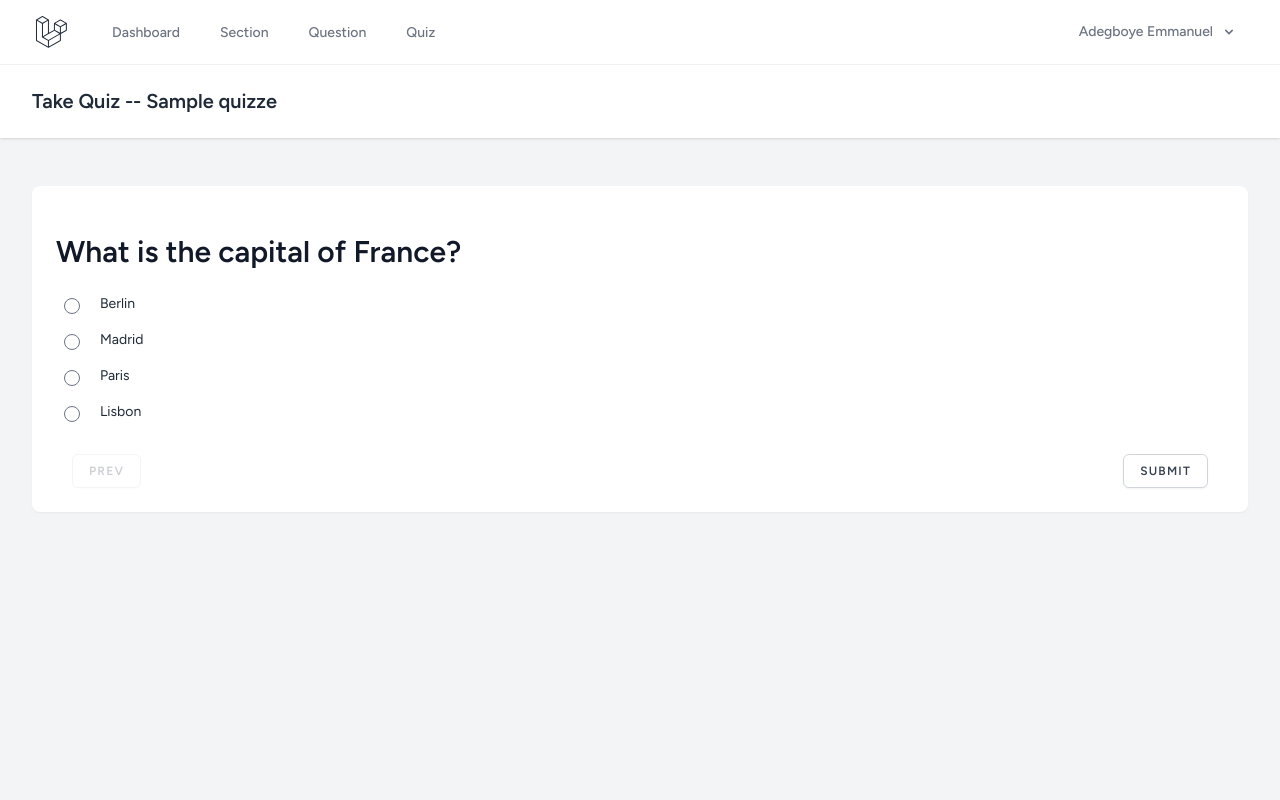
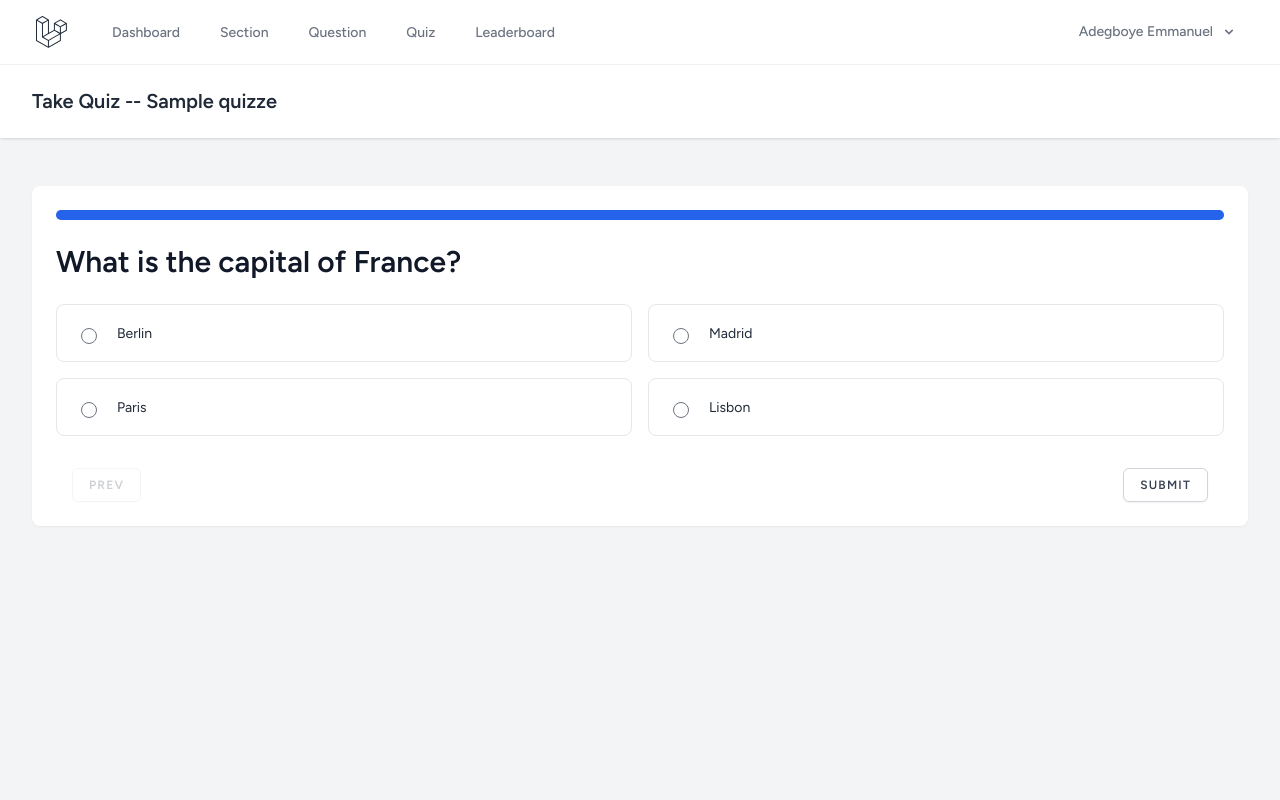
Before and after one commit to Detola12/Quiz_Inertia, a Laravel app: page /test/take/1 in a window 1280 px wide. Run offline with Laravel 12, Linux system fonts and the light colour scheme; a user stored in the database is signed in; data comes from the database, SQL or seed files in the repository; tables that the repository leaves empty hold one stand-in row (values such as "Sample post"); style sheets or scripts are compiled from the project's sources; parts of the project's set-up code (start-up, migrations or seed data) failed here and were passed over; some libraries are stand-ins or nearby versions.

Commit message:
feat: Add leaderboard, refactor QuizController, and improve UI
This commit introduces a new leaderboard feature, refactors the QuizController for better maintainability, and improves the user interface of the quiz-taking page.

- Added a leaderboard to display the top users by score.
- Refactored the QuizController to improve readability and code quality.
- Improved the quiz-taking UI with a progress bar and a more modern design.

```diff
--- a/app/Http/Controllers/QuizController.php
+++ b/app/Http/Controllers/QuizController.php
@@ -49,42 +49,14 @@ class QuizController extends Controller
     public function store(Request $request)
     {
         Gate::authorize('create', Quiz::class);
-        $validated = Validator::make($request->all(),[
-            'quiz' => 'required|string|unique:quizzes,name',
-            'question' => 'required|array'
-        ]);
-        $validated->after(function ($validated) use ($request){
-            if (count($request->question) < 10){
-                $validated->errors()->add('question_count','Questions must be at least 10');
-            }
+        $this->validateQuiz($request);
+
+        DB::transaction(function () use ($request) {
+            $quiz = $this->createQuiz($request);
+            $this->syncQuestions($quiz, $request->question);
         });
-        $validated->validate();
 
-        DB::beginTransaction();
-        try {
-            $quiz = Quiz::create([
-                'name' => $request->quiz,
-                'description' => $request->description,
-                'question_count' => count($request->question)
-                ]);
-
-            foreach ($request->question as $item) {
-                QuizQuestion::create([
-                    'quiz_id' => $quiz->id,
-                    'question_id' => $item
-                ]);
-            }
-            DB::commit();
-
-            return redirect()->route('quiz.index');
-        }
-        catch (\Exception $exception){
-            DB::rollBack();
-            Log::error('Something went wrong: ' . $exception);
-            return Inertia::render('Quiz/Admin/Create', [
-                'errors' => $exception
-            ]);
-        }
+        return redirect()->route('quiz.index');
     }
 
     public function edit(Request $request, Quiz $quiz)
@@ -109,28 +81,15 @@ class QuizController extends Controller
 
     public function update(Request $request, Quiz $quiz)
     {
-        Gate::authorize('edit', [Auth::user(),Quiz::class]);
-        $request->validate([
-            'quiz' => 'required|string',
-            'question' => 'required|array',
-            'removed' => 'nullable|array'
-        ]);
+        Gate::authorize('edit', [Auth::user(), Quiz::class]);
+        $this->validateQuiz($request, $quiz);
 
-        DB::beginTransaction();
-        try {
-            $quiz->question()->sync($request->question);
-            $quiz->question_count = count($request->question);
-            $quiz->save();
-            DB::commit();
-            return redirect()->route('quiz.index');
-        }
-        catch (\Exception $exception){
-            DB::rollBack();
-            Log::error('Something went wrong: ' . $exception);
-            return Inertia::render('Quiz/Admin/Edit', [
-                'errors' => $exception
-            ]);
-        }
+        DB::transaction(function () use ($request, $quiz) {
+            $this->updateQuiz($quiz, $request);
+            $this->syncQuestions($quiz, $request->question);
+        });
+
+        return redirect()->route('quiz.index');
     }
 
     public function delete(Quiz $quiz)
@@ -175,9 +134,43 @@ class QuizController extends Controller
 
     public function showResult()
     {
-//        dd(UserResult::with('quiz')->where('user_id', Auth::id())->get());
         return Inertia::render('Quiz/User/Result', [
             'user_result' => UserResult::with('quiz')->where('user_id', Auth::id())->get()
         ]);
     }
+
+    private function validateQuiz(Request $request, Quiz $quiz = null)
+    {
+        $rules = [
+            'quiz' => 'required|string|unique:quizzes,name' . ($quiz ? ',' . $quiz->id : ''),
+            'question' => 'required|array|min:10',
+        ];
+
+        $validator = Validator::make($request->all(), $rules);
+
+        $validator->validate();
+    }
+
+    private function createQuiz(Request $request): Quiz
+    {
+        return Quiz::create([
+            'name' => $request->quiz,
+            'description' => $request->description,
+            'question_count' => count($request->question),
+        ]);
+    }
+
+    private function updateQuiz(Quiz $quiz, Request $request): void
+    {
+        $quiz->update([
+            'name' => $request->quiz,
+            'description' => $request->description,
+            'question_count' => count($request->question),
+        ]);
+    }
+
+    private function syncQuestions(Quiz $quiz, array $questions): void
+    {
+        $quiz->question()->sync($questions);
+    }
 }
--- a/resources/js/Layouts/AuthenticatedLayout.vue
+++ b/resources/js/Layouts/AuthenticatedLayout.vue
@@ -59,6 +59,12 @@ const showingNavigationDropdown = ref(false);
                                     :active="route().current('quiz.index')"
                                 >
                                     Quiz
+                                </NavLink>
+                                <NavLink
+                                    :href="route('leaderboard.index')"
+                                    :active="route().current('leaderboard.index')"
+                                >
+                                    Leaderboard
                                 </NavLink>
                             </div>
                         </div>
--- /dev/null
+++ b/resources/js/Pages/Leaderboard/Index.vue
@@ -0,0 +1,55 @@
+<script setup>
+import AuthenticatedLayout from '@/Layouts/AuthenticatedLayout.vue';
+import { Head } from '@inertiajs/vue3';
+
+defineProps({
+    leaderboard: Array,
+});
+</script>
+
+<template>
+    <Head title="Leaderboard" />
+
+    <AuthenticatedLayout>
+        <template #header>
+            <h2 class="font-semibold text-xl text-gray-800 leading-tight">Leaderboard</h2>
+        </template>
+
+        <div class="py-12">
+            <div class="max-w-7xl mx-auto sm:px-6 lg:px-8">
+                <div class="bg-white overflow-hidden shadow-sm sm:rounded-lg">
+                    <div class="p-6 bg-white border-b border-gray-200">
+                        <table class="min-w-full divide-y divide-gray-200">
+                            <thead class="bg-gray-50">
+                                <tr>
+                                    <th scope="col" class="px-6 py-3 text-left text-xs font-medium text-gray-500 uppercase tracking-wider">
+                                        Rank
+                                    </th>
+                                    <th scope="col" class="px-6 py-3 text-left text-xs font-medium text-gray-500 uppercase tracking-wider">
+                                        User
+                                    </th>
+                                    <th scope="col" class="px-6 py-3 text-left text-xs font-medium text-gray-500 uppercase tracking-wider">
+                                        Score
+                                    </th>
+                                </tr>
+                            </thead>
+                            <tbody class="bg-white divide-y divide-gray-200">
+                                <tr v-for="(entry, index) in leaderboard" :key="entry.user_id">
+                                    <td class="px-6 py-4 whitespace-nowrap">
+                                        <div class="text-sm text-gray-900">{{ index + 1 }}</div>
+                                    </td>
+                                    <td class="px-6 py-4 whitespace-nowrap">
+                                        <div class="text-sm text-gray-900">{{ entry.user.name }}</div>
+                                    </td>
+                                    <td class="px-6 py-4 whitespace-nowrap">
+                                        <div class="text-sm text-gray-900">{{ entry.total_score }}</div>
+                                    </td>
+                                </tr>
+                            </tbody>
+                        </table>
+                    </div>
+                </div>
+            </div>
+        </div>
+    </AuthenticatedLayout>
+</template>
--- a/resources/js/Pages/Quiz/Take.vue
+++ b/resources/js/Pages/Quiz/Take.vue
@@ -5,55 +5,38 @@
         </template>
 
         <BodyCard class="container mx-auto">
-<!--            To Be Worked On Later           -->
-<!--            <div class="questions_tab p-4 bg-white">
-                <div class="grid justify-items-center content-center grid-cols-4 gap-4">
-                    <div v-for="question in questions.length" class="question_pop">{{ question }}</div>
-                </div>
+            <div class="w-full bg-gray-200 rounded-full h-2.5 mb-4">
+                <div class="bg-blue-600 h-2.5 rounded-full" :style="{ width: progress + '%' }"></div>
             </div>
-            <div class="flex items-center me-6  justify-between">
-                <h5 class="font-italic text-sm">Question {{ questionIndex + 1 }}</h5>
-&lt;!&ndash;                <p class="text-xs">Timer: {{ timeLeft }}</p>&ndash;&gt;
-            </div>-->
+
             <div class="my-6">
                 <h4 class="text-3xl font-semibold">{{ currentQuestion.text }}</h4>
             </div>
-            <div class="flex flex-col gap-y-4 mt-4">
-                <div class="flex">
-                    <label for="hs-radio-vertical-group-1" class="text-sm text-gray-800 ms-2">
-                        <input type="radio" v-model="form.answer[questionIndex]" :value="[currentQuestion.id,'a']" name="hs-radio-vertical-group" class="shrink-0 mt-0.5 border-gray-500 rounded-full text-gray-700
-                        focus:ring-gray-600 disabled:opacity-50 disabled:pointer-events-none" id="hs-radio-vertical-group-1">
-                        <span class="ms-5">{{ currentQuestion.answer_a }}</span>
-                    </label>
-                </div>
 
-                <div class="flex">
-                    <label for="hs-radio-vertical-group-2" class="text-sm text-gray-800 ms-2">
-                        <input type="radio" v-model="form.answer[questionIndex]" :value="[currentQuestion.id,'b']" name="hs-radio-vertical-group" class="shrink-0 mt-0.5 border-gray-500 rounded-full text-gray-700
-                        focus:ring-gray-600 disabled:opacity-50 disabled:pointer-events-none" id="hs-radio-vertical-group-2">
-                        <span class="ms-5">{{ currentQuestion.answer_b }}</span>
-                    </label>
-                </div>
-
-                <div class="flex">
-                    <label for="hs-radio-vertical-group-3" class="text-sm text-gray-800 ms-2">
-                        <input type="radio" v-model="form.answer[questionIndex]" :value="[currentQuestion.id,'c']" name="hs-radio-vertical-group" class="shrink-0 mt-0.5 border-gray-500 rounded-full text-gray-700
-                        focus:ring-gray-600 disabled:opacity-50 disabled:pointer-events-none" id="hs-radio-vertical-group-3">
-                        <span class="ms-5">{{ currentQuestion.answer_c }}</span>
-                    </label>
-                </div>
-                <div class="flex">
-                    <label for="hs-radio-vertical-group-4" class="text-sm text-gray-800 ms-2">
-                        <input type="radio" v-model="form.answer[questionIndex]" :value="[currentQuestion.id,'d']" name="hs-radio-vertical-group" class="shrink-0 mt-0.5 border-gray-500 rounded-full text-gray-700
-                        focus:ring-gray-600 disabled:opacity-50 disabled:pointer-events-none" id="hs-radio-vertical-group-4">
-                        <span class="ms-5">{{ currentQuestion.answer_d }}</span>
+            <div class="grid grid-cols-1 md:grid-cols-2 gap-4 mt-4">
+                <div
+                    v-for="option in ['a', 'b', 'c', 'd']"
+                    :key="option"
+                    @click="selectAnswer(option)"
+                    :class="['p-4 border rounded-lg cursor-pointer transition-colors', { 'bg-blue-200': form.answer[questionIndex] && form.answer[questionIndex][1] === option }]"
+                >
+                    <label :for="'option-' + option" class="text-sm text-gray-800 ms-2">
+                        <input
+                            type="radio"
+                            :id="'option-' + option"
+                            v-model="form.answer[questionIndex]"
+                            :value="[currentQuestion.id, option]"
+                            name="hs-radio-vertical-group"
+                            class="shrink-0 mt-0.5 border-gray-500 rounded-full text-gray-700 focus:ring-gray-600 disabled:opacity-50 disabled:pointer-events-none"
+                        >
+                        <span class="ms-5">{{ currentQuestion['answer_' + option] }}</span>
                     </label>
                 </div>
             </div>
 
             <div class="flex justify-between mt-8 mx-4">
                 <SecondaryButton :disabled="questionIndex < 1" @click="previousQuestion">Prev</SecondaryButton>
-                <div class="">
+                <div>
                     <SecondaryButton v-if="questionIndex + 1 < count" @click="nextQuestion">Next</SecondaryButton>
                     <SecondaryButton v-else @click="submit">Submit</SecondaryButton>
                 </div>
@@ -99,6 +82,14 @@ let currentQuestion = computed(() => {
     return props.questions[questionIndex.value]
 })
 
+const progress = computed(() => {
+    return ((questionIndex.value + 1) / props.count) * 100
+})
+
+const selectAnswer = (option) => {
+    form.answer[questionIndex.value] = [currentQuestion.value.id, option]
+}
+
 let nextQuestion = () => {
     if (questionIndex.value + 1 < props.questions.length){
         questionIndex.value++
--- a/routes/web.php
+++ b/routes/web.php
@@ -87,4 +87,10 @@ Route::middleware('auth')->group(function () {
     Route::post('/test/take/{quiz}', [\App\Http\Controllers\QuizController::class, 'submit'])->name('quiz.submit');
 });
 
+/*************************** Leaderboard Routes ********************************/
+Route::middleware(['auth'])->group(function () {
+    Route::get('/leaderboard', [\App\Http\Controllers\LeaderboardController::class, 'index'])->name('leaderboard.index');
+});
+
+
 require __DIR__.'/auth.php';
```
Also changed, not shown: app/Http/Controllers/LeaderboardController.php (added, +26 -0 lines).
